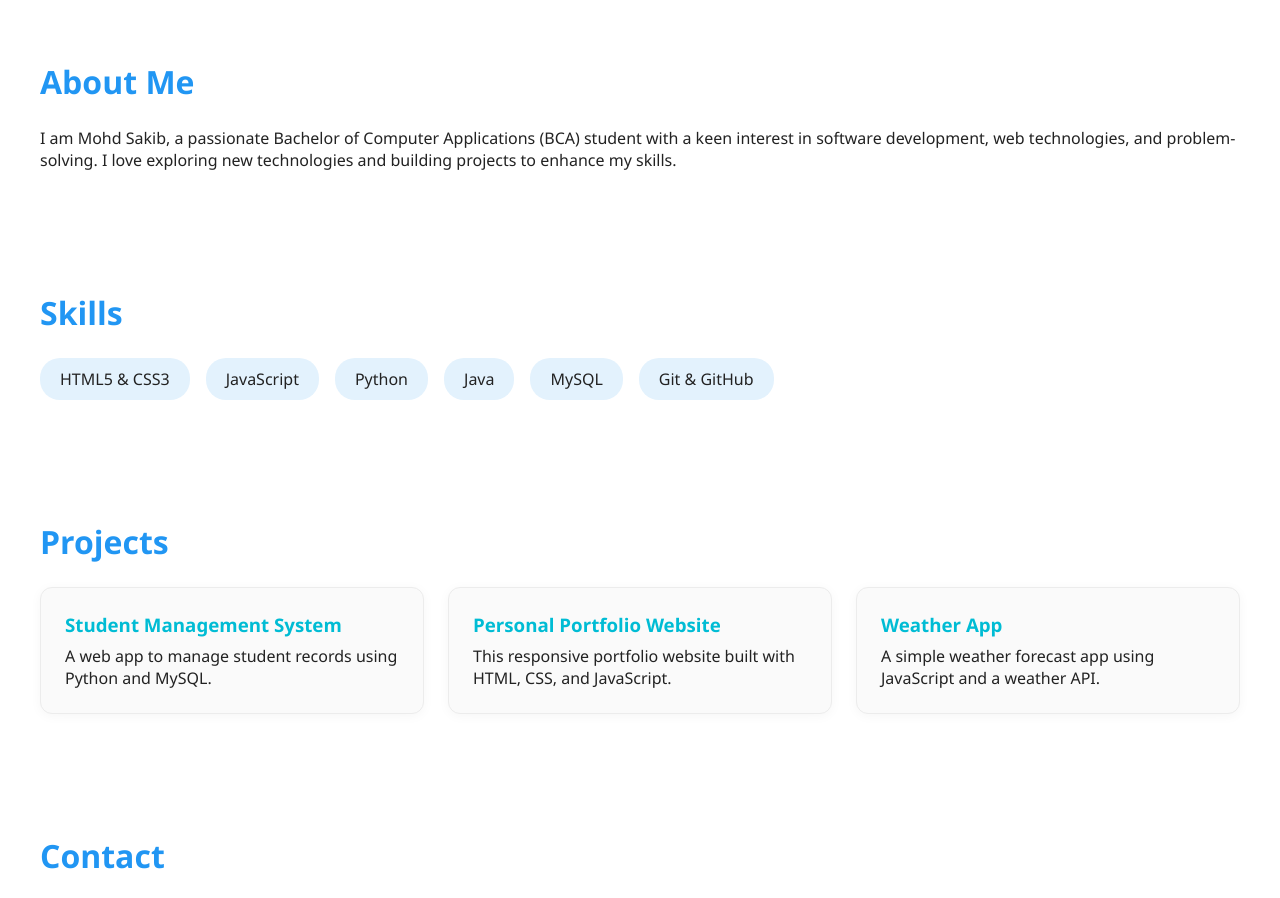
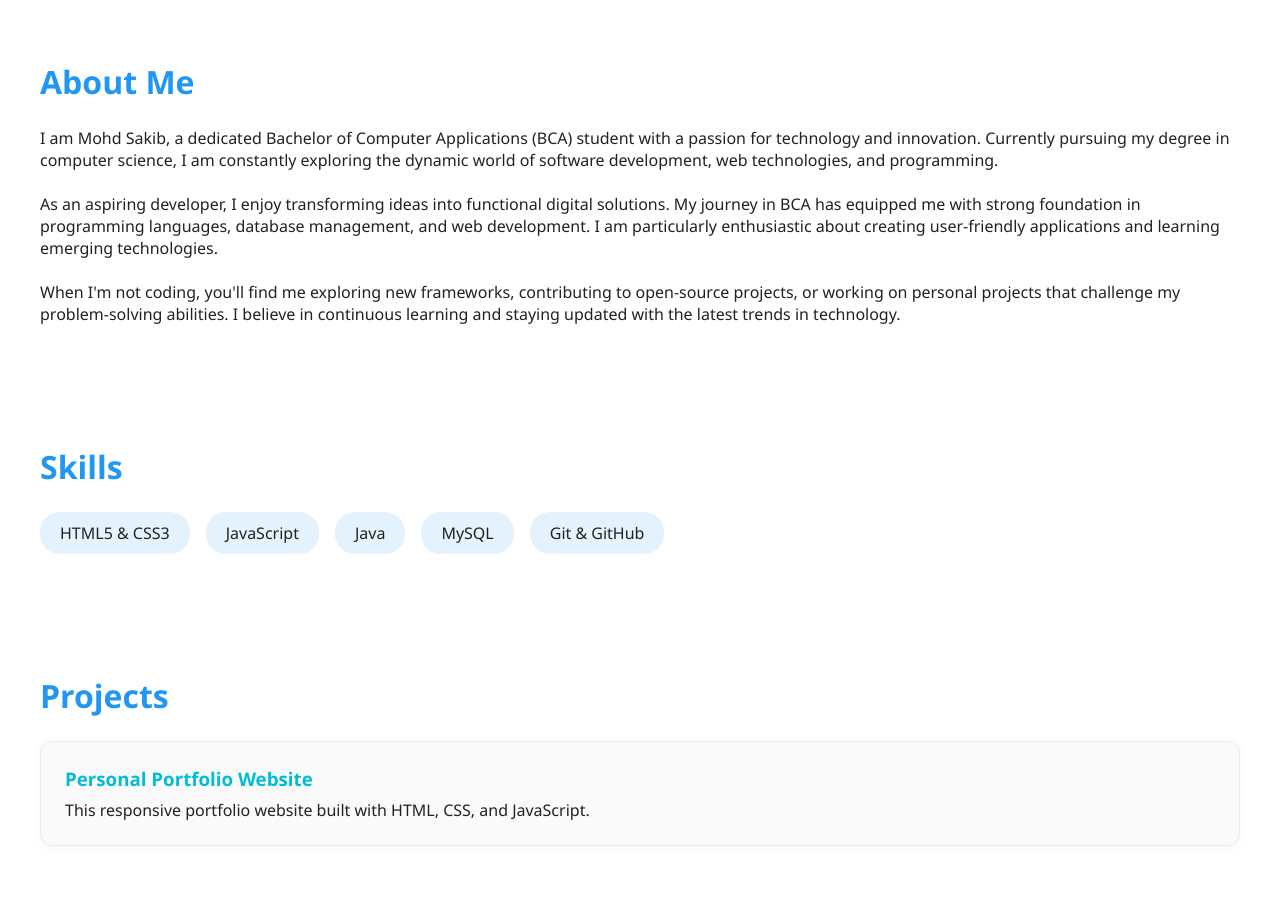
Before and after one commit to imohdsakib/My_Portfolio, a plain HTML site: page index.html in a window 1280 px wide. Shown: the part 800-1698 px from the top of the page. Drawn offline with Linux system fonts and the light colour scheme.

Commit message:
1st commit

```diff
--- a/index.html
+++ b/index.html
@@ -84,7 +84,11 @@
     <section id="about">
         <h2>About Me</h2>
         <p>
-            I am Mohd Sakib, a passionate Bachelor of Computer Applications (BCA) student with a keen interest in software development, web technologies, and problem-solving. I love exploring new technologies and building projects to enhance my skills.
+            I am Mohd Sakib, a dedicated Bachelor of Computer Applications (BCA) student with a passion for technology and innovation. Currently pursuing my degree in computer science, I am constantly exploring the dynamic world of software development, web technologies, and programming.
+            <br><br>
+            As an aspiring developer, I enjoy transforming ideas into functional digital solutions. My journey in BCA has equipped me with strong foundation in programming languages, database management, and web development. I am particularly enthusiastic about creating user-friendly applications and learning emerging technologies.
+            <br><br>
+            When I'm not coding, you'll find me exploring new frameworks, contributing to open-source projects, or working on personal projects that challenge my problem-solving abilities. I believe in continuous learning and staying updated with the latest trends in technology.
         </p>
     </section>
     <section id="skills">
@@ -92,7 +96,6 @@
         <ul class="skills-list">
             <li>HTML5 & CSS3</li>
             <li>JavaScript</li>
-            <li>Python</li>
             <li>Java</li>
             <li>MySQL</li>
             <li>Git & GitHub</li>
@@ -102,16 +105,8 @@
         <h2>Projects</h2>
         <div class="projects-container">
             <div class="project-card">
-                <h3>Student Management System</h3>
-                <p>A web app to manage student records using Python and MySQL.</p>
-            </div>
-            <div class="project-card">
                 <h3>Personal Portfolio Website</h3>
                 <p>This responsive portfolio website built with HTML, CSS, and JavaScript.</p>
-            </div>
-            <div class="project-card">
-                <h3>Weather App</h3>
-                <p>A simple weather forecast app using JavaScript and a weather API.</p>
             </div>
         </div>
     </section>
```
Also changed, not shown: sitemap.xml (deleted, +0 -9 lines), robots.txt (deleted), 2 other files.
